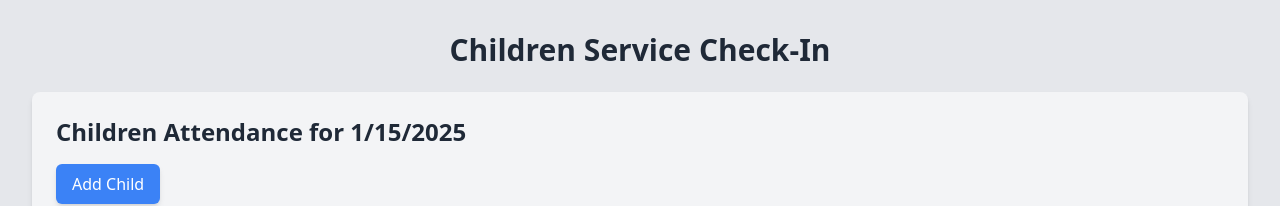
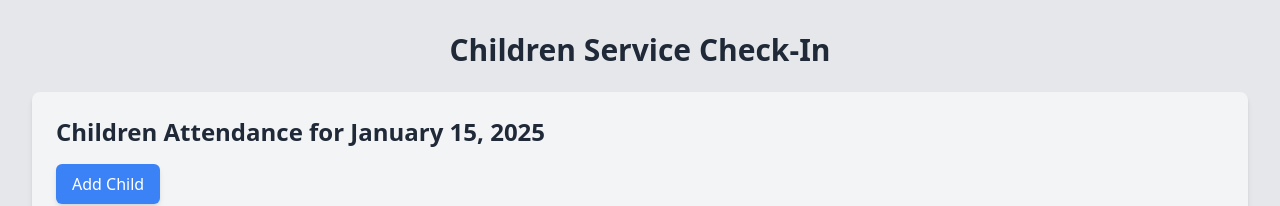
Before and after one commit to devbenkao/children-service-check-in, a React (Create React App) app: page / in a window 1280 px wide. Shown: the top 206 px of the page. Built offline with nearby package versions, Linux system fonts and the light colour scheme.

Commit message:
Updated local date string format

```diff
--- a/src/components/ListChildComponent.jsx
+++ b/src/components/ListChildComponent.jsx
@@ -12,7 +12,12 @@ function ListChildComponent({ children, handleDelete }) {
   return (
     <div className="p-6 bg-gray-100 rounded-lg shadow-md">
       <h2 className="text-2xl font-bold mb-4 text-gray-800">
-        Children Attendance for {new Date().toLocaleDateString()}
+        Children Attendance for{" "}
+        {new Date().toLocaleDateString("en-US", {
+          year: "numeric",
+          month: "long",
+          day: "numeric",
+        })}
       </h2>
 
       <button
```
